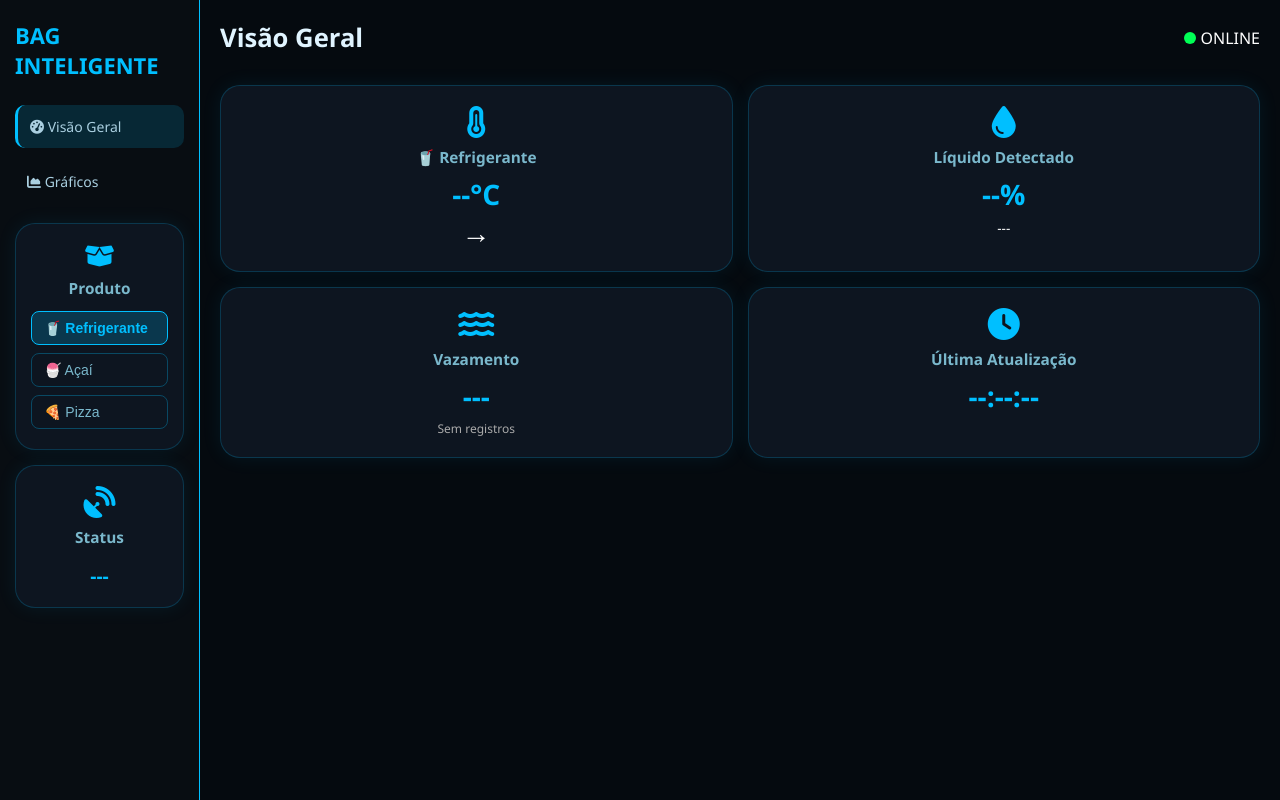
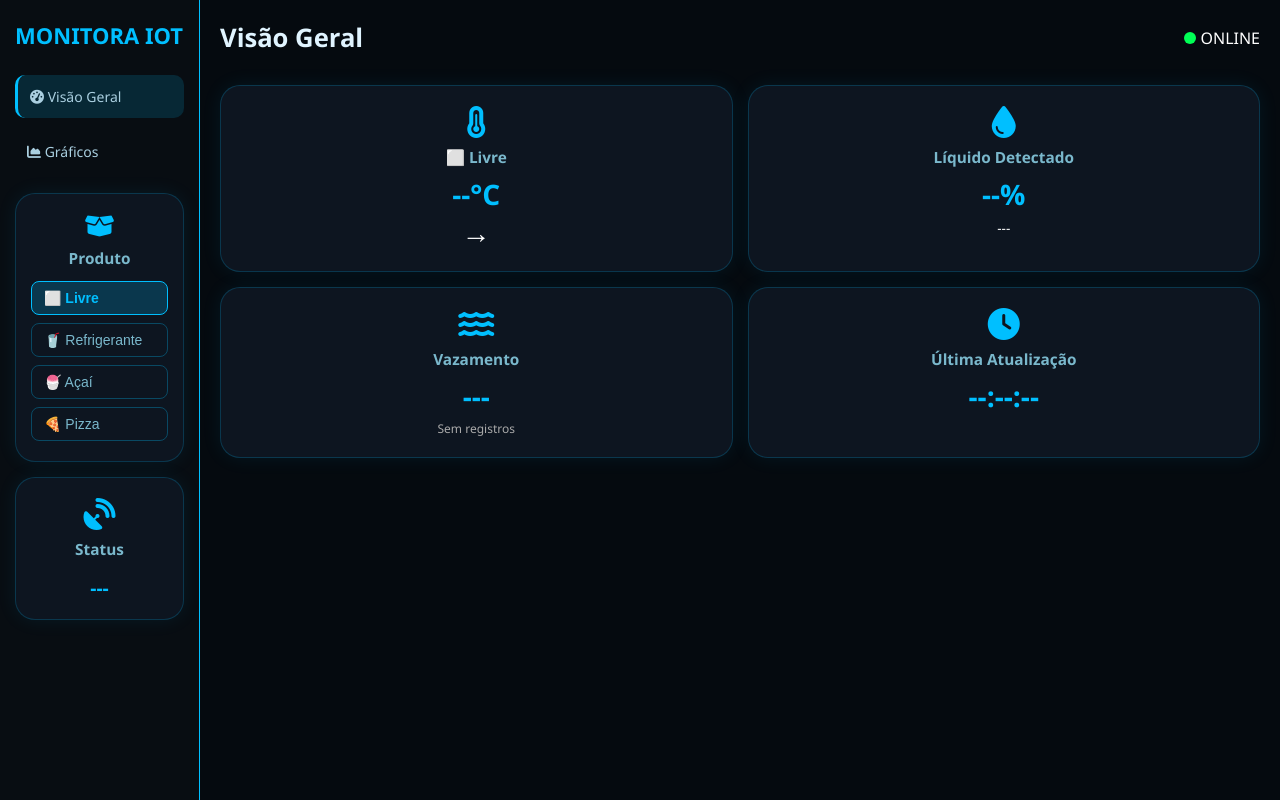
Before and after one commit to TH06A/monitorando-iot, a Flask app: page / in a window 1280 px wide. Run offline with Flask 3, Linux system fonts and the light colour scheme; data that the repository does not hold is empty; some libraries are stand-ins or nearby versions.

Commit message:
Update dashboard.html

```diff
--- a/templates/dashboard.html
+++ b/templates/dashboard.html
@@ -11,7 +11,7 @@
 <body>
 
 <div class="sidebar">
-    <div class="logo">BAG INTELIGENTE</div>
+    <div class="logo">MONITORA IOT</div>
     <ul>
         <li id="nav-dashboard" class="nav-ativo" onclick="mostrarPagina('dashboard')">
             <i class="fa-solid fa-gauge-high"></i> Visão Geral
@@ -25,9 +25,10 @@
             <i class="fa-solid fa-box-open" style="color:#00bfff;font-size:1.5rem;"></i>
             <h3>Produto</h3>
             <div class="produto-btns">
-                <button id="btn-refrigerante" class="btn-produto ativo" onclick="selecionarProduto('refrigerante')">🥤 Refrigerante</button>
-                <button id="btn-acai"         class="btn-produto"       onclick="selecionarProduto('acai')">🍧 Açaí</button>
-                <button id="btn-pizza"        class="btn-produto"       onclick="selecionarProduto('pizza')">🍕 Pizza</button>
+                <button id="btn-livre"        class="btn-produto ativo"  onclick="selecionarProduto('livre')">⬜ Livre</button>
+                <button id="btn-refrigerante" class="btn-produto"        onclick="selecionarProduto('refrigerante')">🥤 Refrigerante</button>
+                <button id="btn-acai"         class="btn-produto"        onclick="selecionarProduto('acai')">🍧 Açaí</button>
+                <button id="btn-pizza"        class="btn-produto"        onclick="selecionarProduto('pizza')">🍕 Pizza</button>
             </div>
         </div>
 
@@ -64,7 +65,7 @@
 
             <div class="card" id="card-temp">
                 <i class="fa-solid fa-temperature-three-quarters"></i>
-                <h3 id="label-produto">🥤 Refrigerante</h3>
+                <h3 id="label-produto">⬜ Livre</h3>
                 <span id="temp">--°C</span>
                 <small id="tendencia-temp" style="font-size:1.8rem; font-weight:bold;">→</small>
             </div>
```
